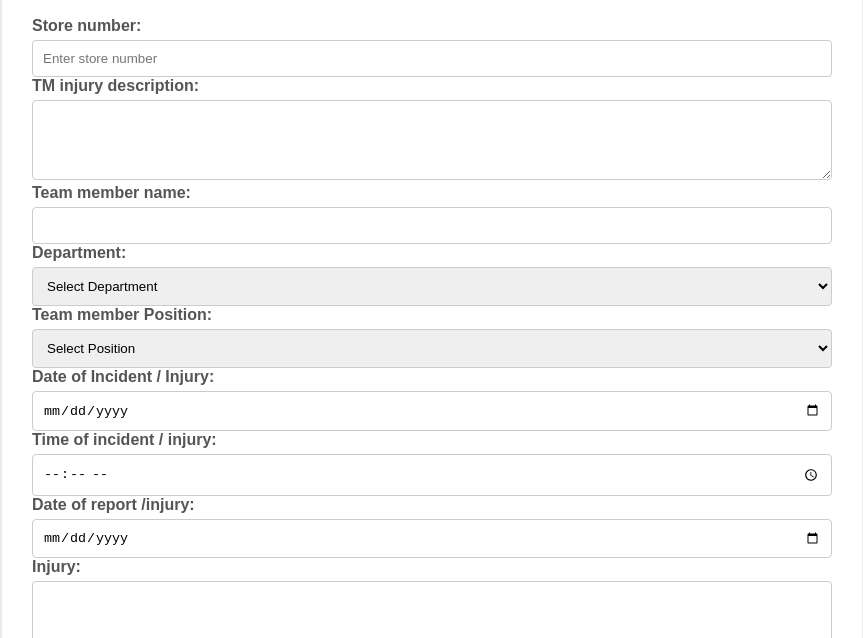
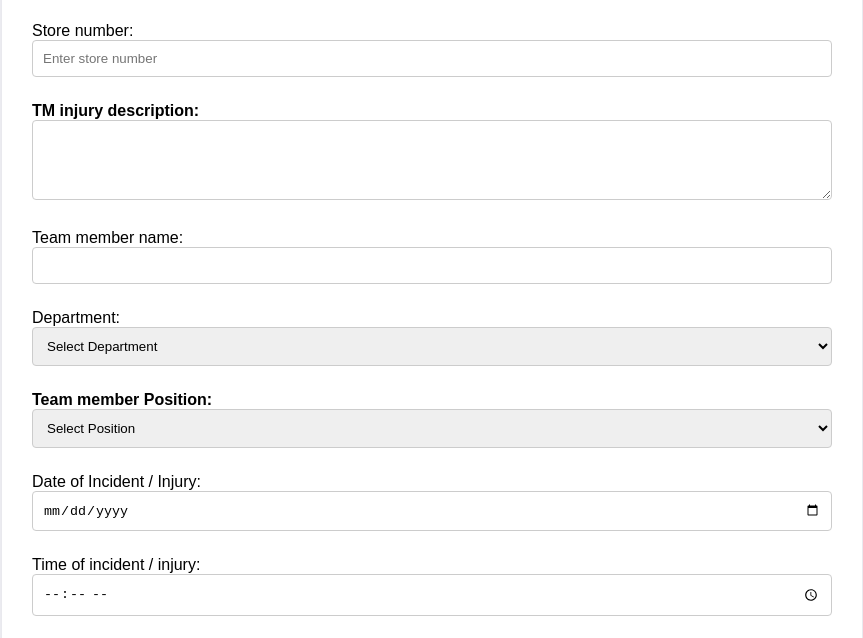
Before and after one commit to RyanBazeley/Safety-Incident-Message-Template-, a plain HTML site: page index.html in a window 1280 px wide. Shown: the part 123-761 px from the top of the page, without its empty margins (208-1071 px from the left). Drawn offline with nearby package versions, Linux system fonts and the light colour scheme.

Commit message:
Update index.html

```diff
--- a/index.html
+++ b/index.html
@@ -29,11 +29,12 @@
             padding-bottom: 10px;
             margin-bottom: 20px;
         }
-        .form-group {
-           .form-group {
-    margin-top: 35px;    /* INCREASED: Adds guaranteed space above each question block */
-    margin-bottom: 15px; /* Keeps space below the question block */
-}        }
+.form-group {
+    margin-top: 25px;    /* Slightly reduced space, relying on the page-break fix */
+    margin-bottom: 15px;
+    page-break-inside: avoid;
+    page-break-after: auto;
+}}}        }
         .form-group label {
             display: block;
             margin-bottom: 5px;
```
